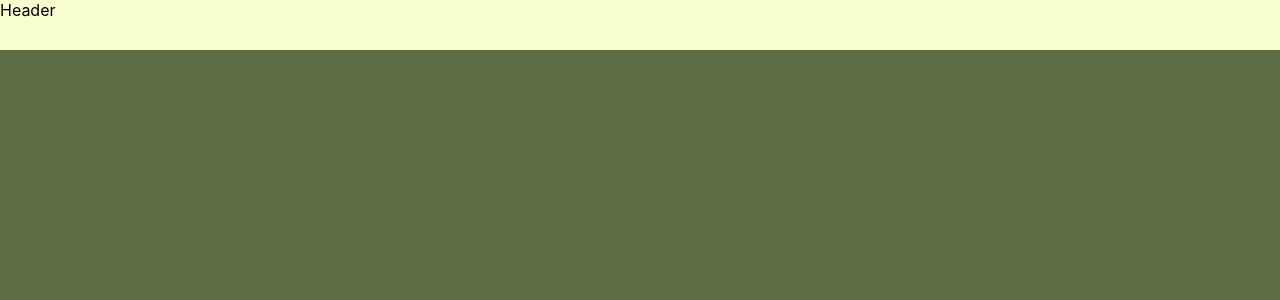
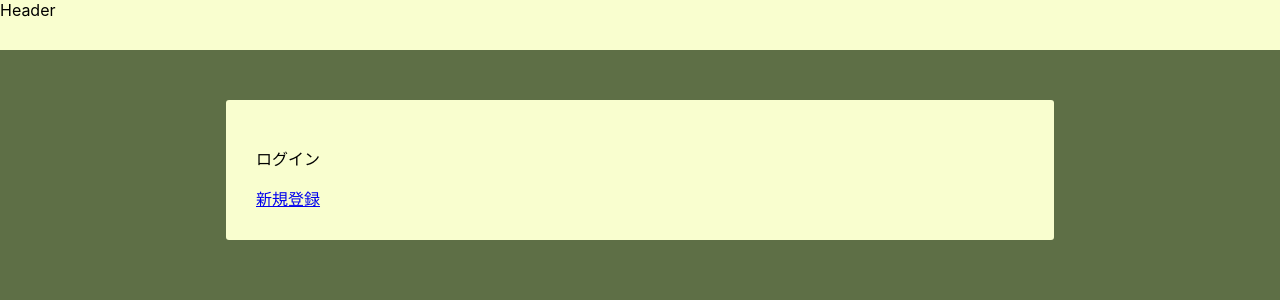
Before and after one commit to thkiyose/Kaien_library, a React (Create React App) app in the folder frontend/: page / in a window 1280 px wide. Shown: the top 300 px of the page. Built offline with nearby package versions, Linux system fonts and the light colour scheme.

Commit message:
ログイン画面の大まかな構成を作成

```diff
--- a/frontend/src/components/Login.jsx
+++ b/frontend/src/components/Login.jsx
@@ -1,8 +1,16 @@
 import React from 'react';
 import { Header } from './parts/Header'
+import { Wrapper } from './parts/Wrapper'
+import { Link } from 'react-router-dom';
 
 export const Login = () => {
   return (
-    <Header />
+    <>
+      <Header />
+      <Wrapper>
+        <p>ログイン</p>
+        <Link to='' >新規登録</Link>
+      </Wrapper>
+    </>
   );
 };
--- a/frontend/src/components/parts/Header.jsx
+++ b/frontend/src/components/parts/Header.jsx
@@ -1,13 +1,14 @@
 import React from 'react'
 
-const style = {
-  width:"100%",
-  backgroundColor:"rgb(249, 254, 207)",
-  height:"50px",
-  position:"fixed"
-};
-
 export const Header = () => {
+  const style = {
+    width:"100%",
+    backgroundColor:"rgb(249, 254, 207)",
+    height:"50px",
+    position:"fixed",
+    top:"0",
+    left:"0"
+  };
   return (
     <div style={style}>Header</div>
   )
--- /dev/null
+++ b/frontend/src/components/parts/Wrapper.jsx
@@ -0,0 +1,16 @@
+import React from 'react'
+
+export const Wrapper = (props) => {
+  const style = {
+    backgroundColor:"rgb(249, 254, 207)",
+    margin:"100px auto 0px auto",
+    padding:"30px",
+    maxWidth:"60%",
+    borderRadius:"3px"
+  };
+  return (
+    <div style={style}>
+      {props.children}
+    </div>
+  )
+};
```
